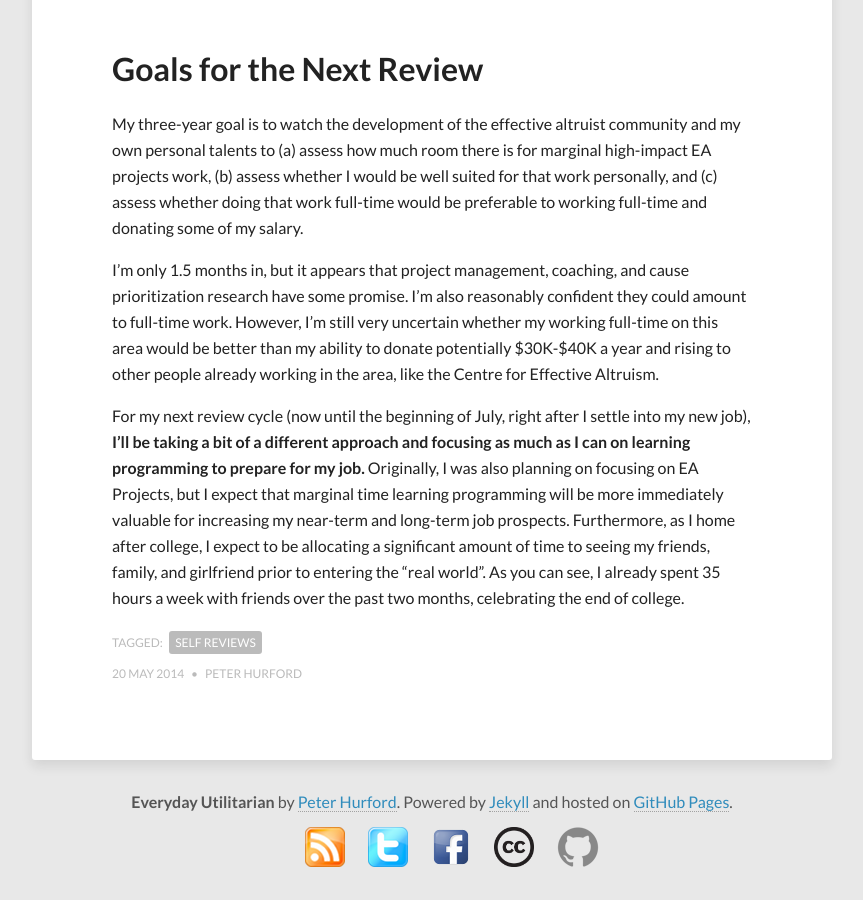
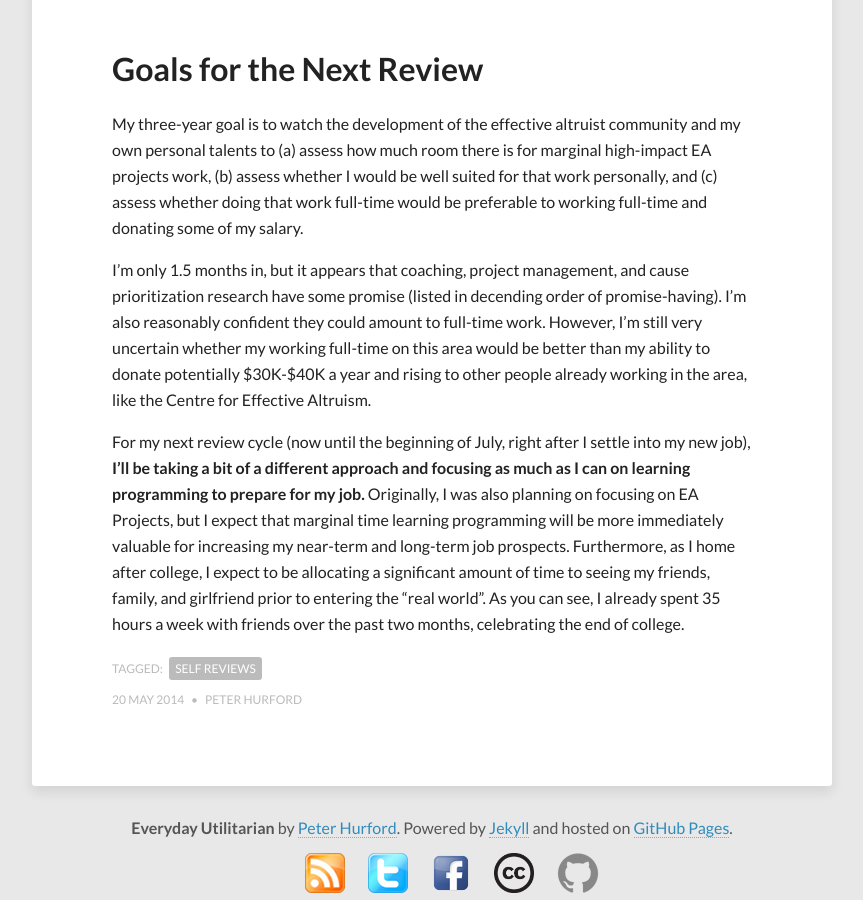
Before and after one commit to peterhurford/peterhurford.github.io, a Jekyll site: the page built from _posts/2014-05-20-personal-review-for-march-may-2014.markdown, in a window 1280 px wide and 900 px high, scrolled down 4317 px. Shown: the whole window, without its empty margins (208-1071 px from the left). Built offline with Jekyll 4.4.1, drawn with Linux system fonts in a browser that asks for light colours; comment, search, counter and statistics services are not loaded.

```diff
--- a/_posts/2014-05-20-personal-review-for-march-may-2014.markdown
+++ b/_posts/2014-05-20-personal-review-for-march-may-2014.markdown
@@ -93,6 +93,6 @@
 
 My three-year goal is to watch the development of the effective altruist community and my own personal talents to (a) assess how much room there is for marginal high-impact EA projects work, (b) assess whether I would be well suited for that work personally, and (c) assess whether doing that work full-time would be preferable to working full-time and donating some of my salary.
 
-I'm only 1.5 months in, but it appears that project management, coaching, and cause prioritization research have some promise.  I'm also reasonably confident they could amount to full-time work.  However, I'm still very uncertain whether my working full-time on this area would be better than my ability to donate potentially $30K-$40K a year and rising to other people already working in the area, like the Centre for Effective Altruism.
+I'm only 1.5 months in, but it appears that coaching, project management, and cause prioritization research have some promise (listed in decending order of promise-having).  I'm also reasonably confident they could amount to full-time work.  However, I'm still very uncertain whether my working full-time on this area would be better than my ability to donate potentially $30K-$40K a year and rising to other people already working in the area, like the Centre for Effective Altruism.
 
 For my next review cycle (now until the beginning of July, right after I settle into my new job), **I'll be taking a bit of a different approach and focusing as much as I can on learning programming to prepare for my job.**  Originally, I was also planning on focusing on EA Projects, but I expect that marginal time learning programming will be more immediately valuable for increasing my near-term and long-term job prospects.  Furthermore, as I home after college, I expect to be allocating a significant amount of time to seeing my friends, family, and girlfriend prior to entering the "real world".  As you can see, I already spent 35 hours a week with friends over the past two months, celebrating the end of college.
```
